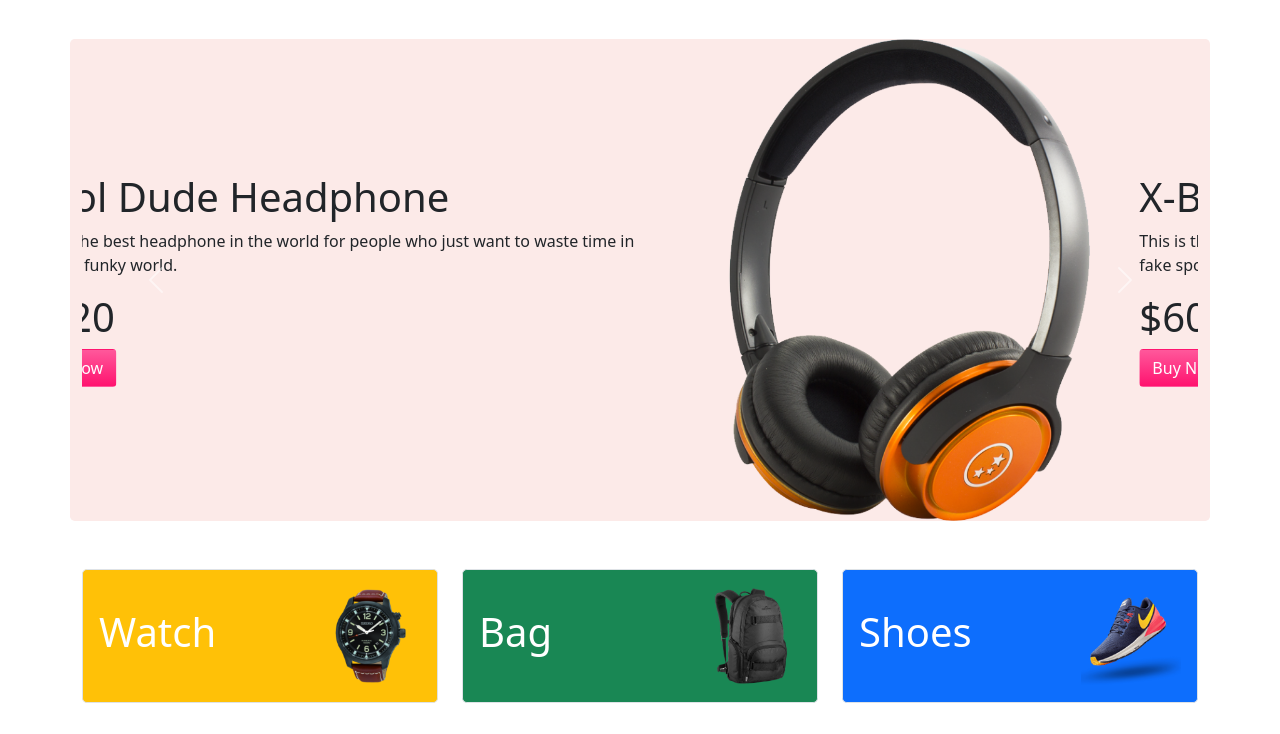
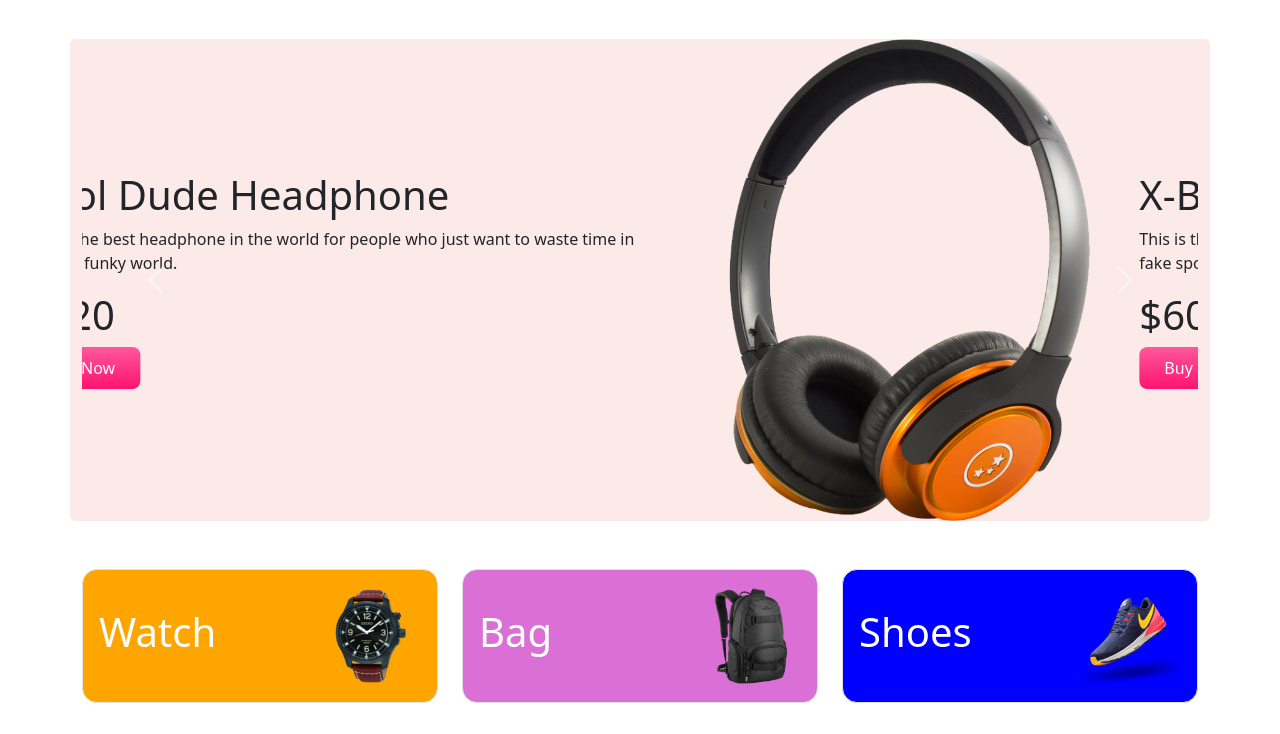
Before and after one commit to sanjimo/panda-commerce-bootstrap, a plain HTML site: page index.html in a window 1280 px wide. Shown: the part 66-800 px from the top of the page. Drawn offline with nearby package versions, Linux system fonts and the light colour scheme.

Commit message:
final commit

```diff
--- a/css/style.css
+++ b/css/style.css
@@ -6,8 +6,27 @@
     width: 100px;
 }
 
+.panda-rounded{
+    padding: 5px 10px;
+    border-radius: 15px;
+}
+
 .panda-btn-warning{
     background-image: linear-gradient(to bottom, #FF589B 0%, #FF136F 100%);
     color: white;
+    border-radius: 8px;
+    padding: 9px 25px;
+    border: none;
+}
 
+.panda-bg-warning{
+    background-color: orange;
 }
+
+.panda-bg-success{
+    background-color: orchid;
+}
+
+.panda-bg-primary{
+    background-color: blue;
+}
--- a/index.html
+++ b/index.html
@@ -17,7 +17,7 @@
 
     <header>
         <!-- Navbar start -->
-        <nav class="navbar navbar-expand-lg navbar-light bg-light">
+        <nav class="navbar navbar-expand-lg navbar-light bg-light ">
             <div class="container">
                 <a class="navbar-brand" href="#">
                     <img src="images/logo.png" alt="">
@@ -119,19 +119,19 @@
         <section class="container my-5 categories" id="section">
             <div class="row g-4">
                 <div class="col-12 col-md-6 col-lg-4">
-                    <div class="p-3 border bg-warning d-flex align-items-center justify-content-between rounded-3">
+                    <div class="p-3 border panda-bg-warning d-flex align-items-center justify-content-between panda-rounded">
                         <h1 class="text-white">Watch</h1>
                         <img src="images/categories/watch.png" alt="">
                     </div>
                 </div>
                 <div class="col-12 col-md-6 col-lg-4">
-                    <div class="p-3 border bg-success d-flex align-items-center justify-content-between rounded-3">
+                    <div class="p-3 border panda-bg-success d-flex align-items-center justify-content-between panda-rounded">
                         <h1 class="text-white">Bag</h1>
                         <img src="images/categories/bag.png" alt="">
                     </div>
                 </div>
                 <div class="col-12 col-md-6 col-lg-4">
-                    <div class="p-3 border bg-primary d-flex align-items-center justify-content-between rounded-3">
+                    <div class="p-3 border panda-bg-primary d-flex align-items-center justify-content-between panda-rounded">
                         <h1 class="text-white">Shoes</h1>
                         <img src="images/categories/shoes.png" alt="">
                     </div>
@@ -247,7 +247,7 @@
             <div class="p-4">
                 <h1 class="">Let's Stay In Touch</h1>
                 <p class="text-muted">Get updates on sales, special and more!</p>
-                <input type="email" placeholder="Your Email"><br><br>
+                <input class="form-control" type="email" placeholder="Your Email">
                 <div class="btn btn panda-btn-warning">Submit</div>
             </div>
         </section>
```
